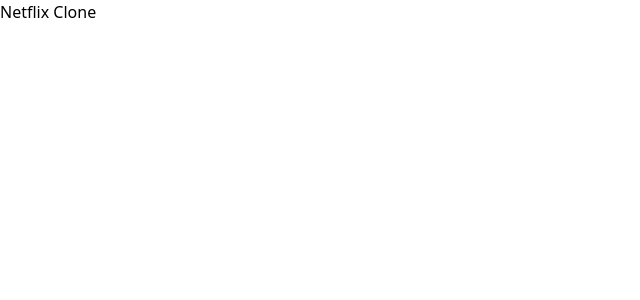
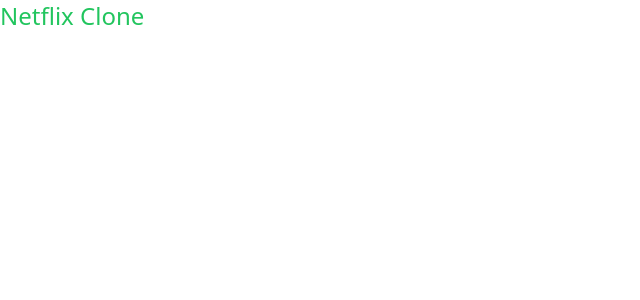
Before and after one commit to edm1001/my-netflix-clone, a Next.js app: page / in a window 1280 px wide. Shown: the top 300 px of the page, without its empty margins (0-640 px from the left). Built offline with nearby package versions, Linux system fonts and the light colour scheme.

Commit message:
tailwindcss working

```diff
--- a/app/page.tsx
+++ b/app/page.tsx
@@ -3,7 +3,7 @@ import './globals.css'
 export default function Page() {
     return (
       <div>
-      <h1 className="text-3xl">Netflix Clone</h1>
+      <h1 className="text-2xl text-green-500">Netflix Clone</h1>
       </div>
     )
   }
--- a/tailwind.config.ts
+++ b/tailwind.config.js
@@ -1,14 +1,12 @@
-import type { Config } from 'tailwindcss'
-
-const config: Config = {
+/** @type {import('tailwindcss').Config} */
+module.exports = {
   content: [
     './pages/**/*.{js,ts,jsx,tsx,mdx}',
     './components/**/*.{js,ts,jsx,tsx,mdx}',
     './app/**/*.{js,ts,jsx,tsx,mdx}',
   ],
   theme: {
-    extend: {
-    },
+    extend: {},
   },
   plugins: [],
 }
```
Also changed, not shown: package.json (+7 -7 lines), 1 other file (tests, documents, lock files or other folders).
